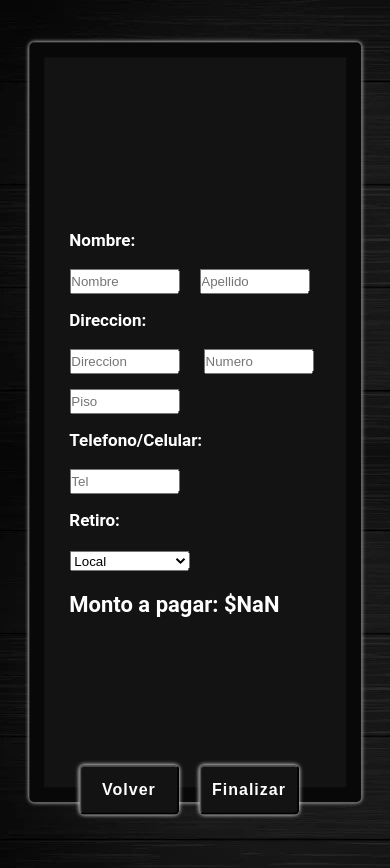
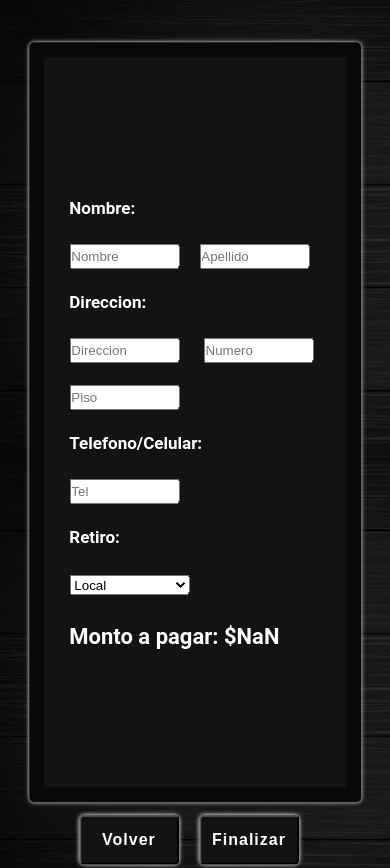
Before and after one commit to FacundoMendez/Simulador-de-Carta-de-Restaurante, a plain HTML site: page form/form.html in a window 390 px wide. Shown: the top 868 px of the page. Drawn offline with Linux system fonts and the light colour scheme.

Commit message:
cambios responsive

```diff
--- a/form/form.css
+++ b/form/form.css
@@ -327,6 +327,7 @@ main{
         top: 50%;
         width: 100%;
         left: 51%;
+        z-index: 10000;
     }
 
     #formulario select{
@@ -359,6 +360,7 @@ main{
         line-height: 4rem;
         top: 50%;
         left: 55%;
+        z-index: 10000;
     }
 
     #formulario p{
@@ -450,6 +452,9 @@ main{
         width: 12rem;
     }
 
+    #formulario{
+        z-index: 10000;
+    }
 
     #formulario input{
         height: 2.5rem;
@@ -529,6 +534,11 @@ main{
         border-radius: 5px;
     }
 
+
+    #formulario{
+        z-index: 10000;
+        line-height: 4.7rem;
+    }
     #formulario select{
         margin: 0 1rem;
         height: 2rem;
@@ -555,7 +565,18 @@ main{
     }
 
 
-
+    .bot{
+        display: flex;
+        justify-content: center;
+        gap: 2rem;
+        align-items: flex-end;
+        flex-direction: row;
+        flex-wrap: nowrap;
+        position: absolute;
+        bottom: 0%;
+        left:48%;
+        margin-bottom: -52rem;
+    }
 
 
 }
@@ -575,6 +596,10 @@ main{
         border-radius: 5px;
     }
 
+    #formulario{
+        z-index: 10000;
+        line-height: 4rem;
+    }
     #volver{
         width: 10rem;
         height: 5rem;
```
